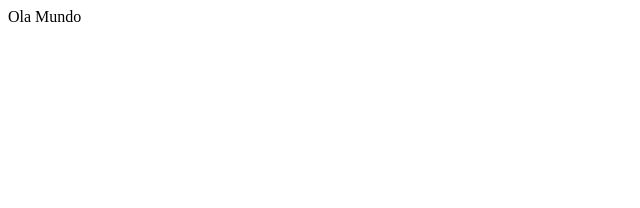
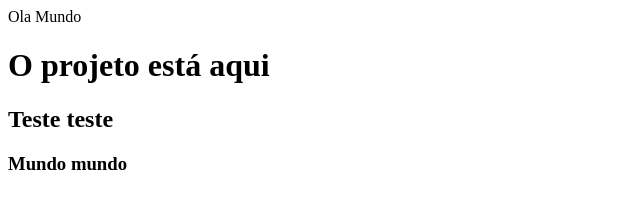
Before and after one commit to ViniciusHenriqueGrossert/meuPrimeiroRep, a plain HTML site: page index.html in a window 1280 px wide. Shown: the whole page, without its empty margins (0-640 px from the left). Drawn offline with Linux system fonts and the light colour scheme.

Commit message:
inclui uma h3

```diff
--- a/index.html
+++ b/index.html
@@ -1 +1,4 @@
 Ola Mundo
+<h1>O projeto está aqui</h1>
+<h2>Teste teste</h2>
+<h3>Mundo mundo</h3>
```
